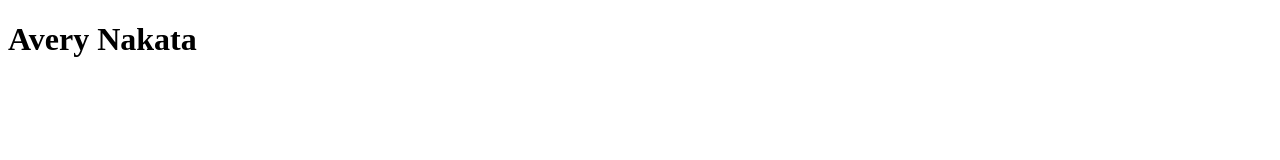
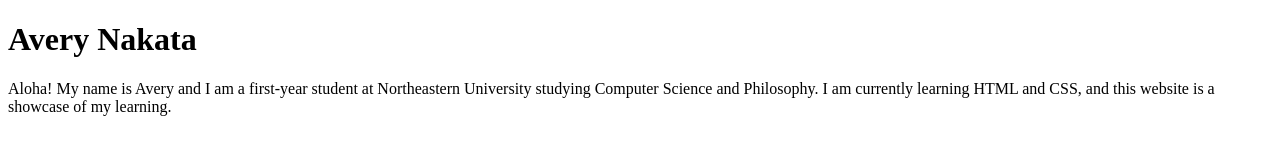
Before and after one commit to averynakata/website, a plain HTML site: page index.html in a window 1280 px wide. Drawn offline with Linux system fonts and the light colour scheme.

Commit message:
Update index.html

```diff
--- a/index.html
+++ b/index.html
@@ -7,7 +7,11 @@
 </head>
 
 <body>
-  <h1>Avery Nakata</h1>
+  <div id="introduction">
+    <h1>Avery Nakata</h1>
+    <p>Aloha! My name is Avery and I am a first-year student at Northeastern University studying Computer Science and Philosophy. I am currently learning HTML and CSS, and this website is a
+    showcase of my learning.</p>
+  </div>
 </body>
 
 </html>
```
